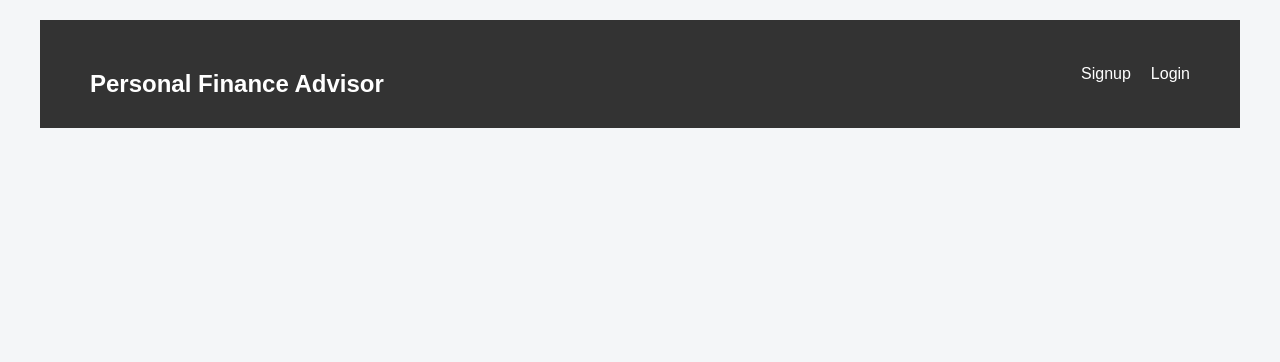
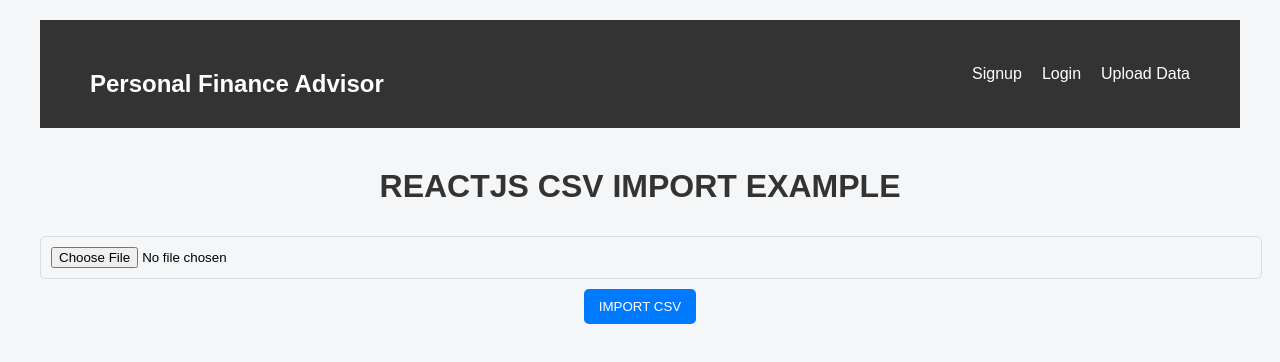
Before and after one commit to fredthuo1/Personal-Finance-Application, a React (Create React App) app in the folder client/: page /upload-data in a window 1280 px wide. Shown: the top 362 px of the page. Built offline with nearby package versions, Linux system fonts and the light colour scheme.

Commit message:
Data upload

```diff
--- a/client/src/App.css
+++ b/client/src/App.css
@@ -36,6 +36,42 @@ input {
     border: 1px solid #ddd;
     border-radius: 5px;
     width: 100%;
+}
+
+table {
+    width: 100%;
+    border-collapse: collapse;
+    margin: 20px 0;
+    font-size: 0.9em;
+    min-width: 400px;
+    box-shadow: 0 0 20px rgba(0, 0, 0, 0.15);
+}
+
+th, td {
+    padding: 12px 15px;
+    text-align: left;
+    border-bottom: 1px solid #dddddd;
+}
+
+th {
+    background-color: #f3f3f3;
+    color: #333333;
+    font-weight: bold;
+}
+
+tbody tr:nth-child(even) {
+    background-color: #f9f9f9;
+}
+
+tbody tr:hover {
+    background-color: #f1f1f1;
+    cursor: pointer;
+}
+
+thead tr {
+    background-color: #009879;
+    color: #ffffff;
+    text-align: center;
 }
 
 /* Navbar styles */
--- a/client/src/App.js
+++ b/client/src/App.js
@@ -3,6 +3,7 @@ import { BrowserRouter as Router, Route, Routes } from 'react-router-dom';
 import Navbar from './pages/Navbar';
 import Login from './pages/Login';
 import SignUp from './pages/SignUp';
+import UploadData from './pages/UploadData';
 import './App.css';
 
 function App() {
@@ -13,6 +14,7 @@ function App() {
                 <Routes>
                     <Route path="/sign-up" element={<SignUp />} />
                     <Route path="/login" element={<Login />} />
+                    <Route path="/upload-data" element={<UploadData />} />
                 </Routes>
             </div>
         </Router>
--- a/client/src/pages/Navbar.js
+++ b/client/src/pages/Navbar.js
@@ -8,6 +8,7 @@ const Navbar = () => {
             <div className="navbar-links">
                 <Link to="/sign-up" className="navbar-link">Signup</Link>
                 <Link to="/login" className="navbar-link">Login</Link>
+                <Link to="/upload-data" className="navbar-link">Upload Data</Link>
             </div>
         </nav>
     );
--- /dev/null
+++ b/client/src/pages/UploadData.js
@@ -0,0 +1,89 @@
+import React, { useState } from "react";
+
+function UploadData() {
+    const [file, setFile] = useState();
+    const [array, setArray] = useState([]);
+
+    const fileReader = new FileReader();
+
+    const handleOnChange = (e) => {
+        setFile(e.target.files[0]);
+    };
+
+    const csvFileToArray = string => {
+        const csvHeader = string.slice(0, string.indexOf("\n")).split(",");
+        const csvRows = string.slice(string.indexOf("\n") + 1).split("\n");
+
+        const array = csvRows.map(i => {
+            const values = i.split(",");
+            const obj = csvHeader.reduce((object, header, index) => {
+                object[header] = values[index];
+                return object;
+            }, {});
+            return obj;
+        });
+
+        setArray(array);
+    };
+
+    const handleOnSubmit = (e) => {
+        e.preventDefault();
+
+        if (file) {
+            fileReader.onload = function (event) {
+                const text = event.target.result;
+                csvFileToArray(text);
+            };
+
+            fileReader.readAsText(file);
+        }
+    };
+
+    const headerKeys = Object.keys(Object.assign({}, ...array));
+
+    return (
+        <div style={{ textAlign: "center" }}>
+            <h1>REACTJS CSV IMPORT EXAMPLE </h1>
+            <form>
+                <input
+                    type={"file"}
+                    id={"csvFileInput"}
+                    accept={".csv"}
+                    onChange={handleOnChange}
+                />
+
+                <button
+                    onClick={(e) => {
+                        handleOnSubmit(e);
+                    }}
+                >
+                    IMPORT CSV
+        </button>
+            </form>
+
+            <br />
+
+            <table>
+                <thead>
+                    <tr key={"header"}>
+                        {headerKeys.map((key) => (
+                            <th key={key}>{key}</th>
+                        ))}
+                    </tr>
+                </thead>
+                <tbody>
+                    {array.map((item, index) => (
+                        <tr key={item.id || index}>
+                            {Object.values(item).map((val, valIndex) => (
+                                <td key={valIndex}>{val}</td>
+                            ))}
+                        </tr>
+                    ))}
+                </tbody>
+            </table>
+
+        </div>
+    );
+}
+
+export default UploadData;
```
